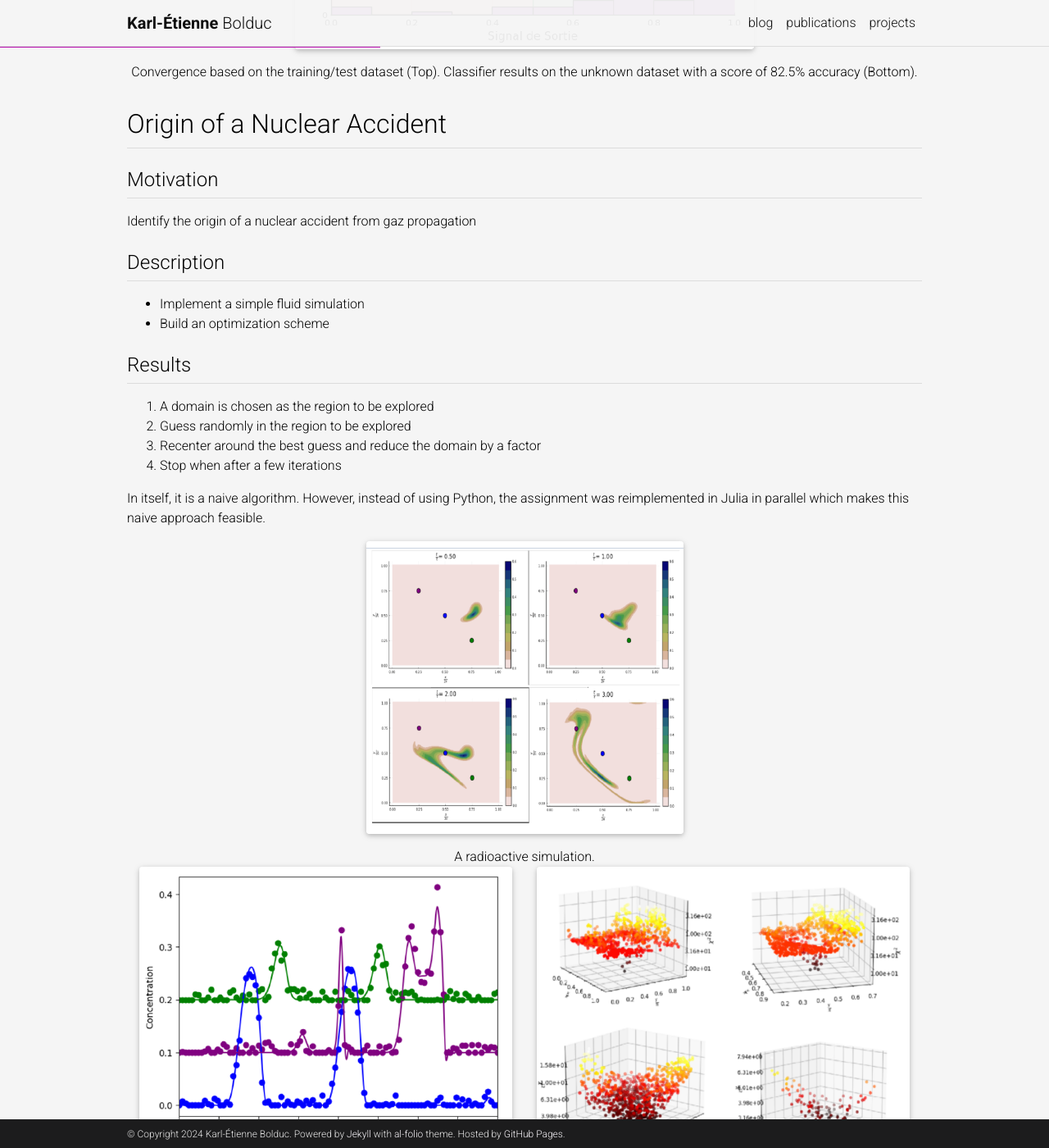
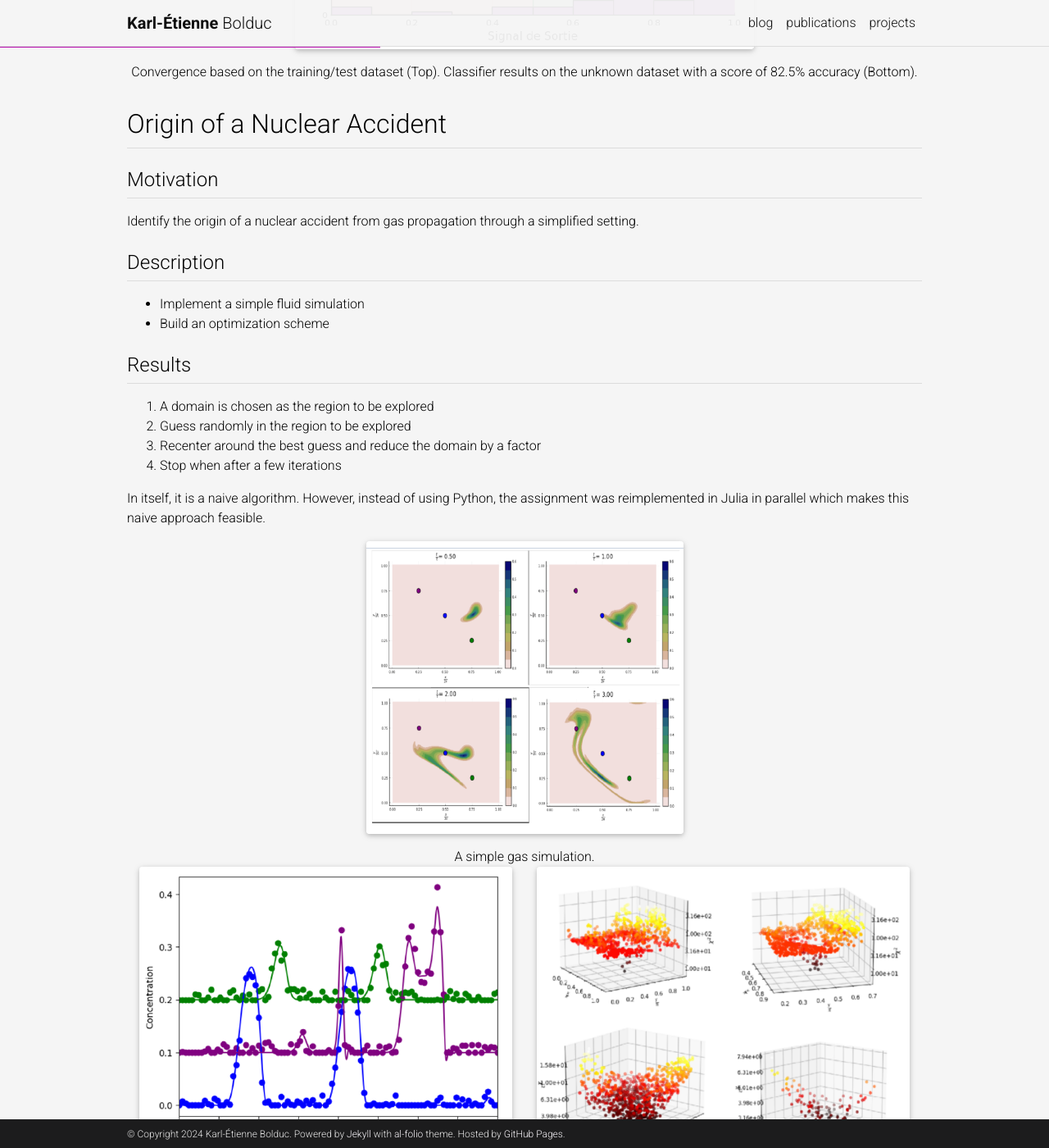
Before and after one commit to bolducke/bolducke.github.io, a Jekyll site: the page built from _projects/phy3075_numerical_modelling.md, in a window 1280 px wide and 1400 px high, scrolled down 1407 px. Shown: the whole window at 82% size. Built offline with Jekyll 4.4.1, drawn with Linux system fonts in a browser that asks for light colours; full-size pictures stand in for the smaller copies a plugin makes; comment, search, counter and statistics services are not loaded; a style sheet for code colours, icons or effects is not loaded; some of the changed text lies outside the part shown.

Commit message:
Fix typos

```diff
--- a/_projects/phy3075_numerical_modelling.md
+++ b/_projects/phy3075_numerical_modelling.md
@@ -40,7 +39,7 @@ Identify the Higgs boson from sanitized data provided by CERN using a binary cla
 
 ## Motivation
 
-Identify the origin of a nuclear accident from gaz propagation
+Identify the origin of a nuclear accident from gas propagation through a simplified setting.
 
 ## Description
 
@@ -60,7 +59,7 @@ In itself, it is a naive algorithm. However, instead of using Python, the assign
         <center>
             {% include figure.html path="assets/img/projects/phy3075_numerical_modelling/radioactive_sim.png" title="A radioactive simulation compare to the one of reference in our textbook." class="img-fluid rounded z-depth-1" %}
 
-            A radioactive simulation.
+            A simple gas simulation.
         </center>
 
 
```
Also changed, not shown: other parts of _projects/phy3075_numerical_modelling.md (+1 -2 lines), _posts/2023-04-10-odin_first_impression.md (+1 -1 lines), _posts/2023-10-21-modern_cmake_example.md (+1 -1 lines).
